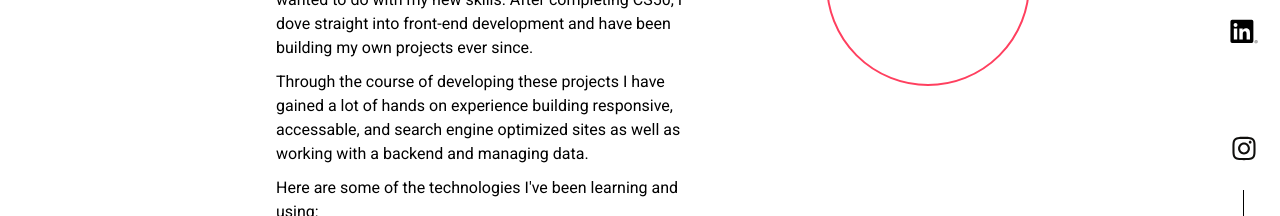
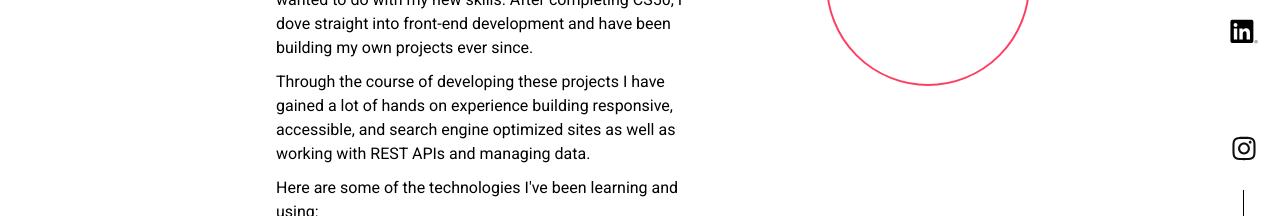
Before and after one commit to sluckenbaugh/Portfolio, a React (Vite) app: page /about in a window 1280 px wide. Shown: the part 390-606 px from the top of the page. Built offline with nearby package versions, Linux system fonts and the light colour scheme.

Commit message:
Fix Typo.

```diff
--- a/src/pages/About.tsx
+++ b/src/pages/About.tsx
@@ -40,8 +40,8 @@ const About = () => {
             </p>
             <p>
               Through the course of developing these projects I have gained a
-              lot of hands on experience building responsive, accessable, and
-              search engine optimized sites as well as working with a backend
+              lot of hands on experience building responsive, accessible, and
+              search engine optimized sites as well as working with REST APIs
               and managing data.
             </p>
             <p>
```
